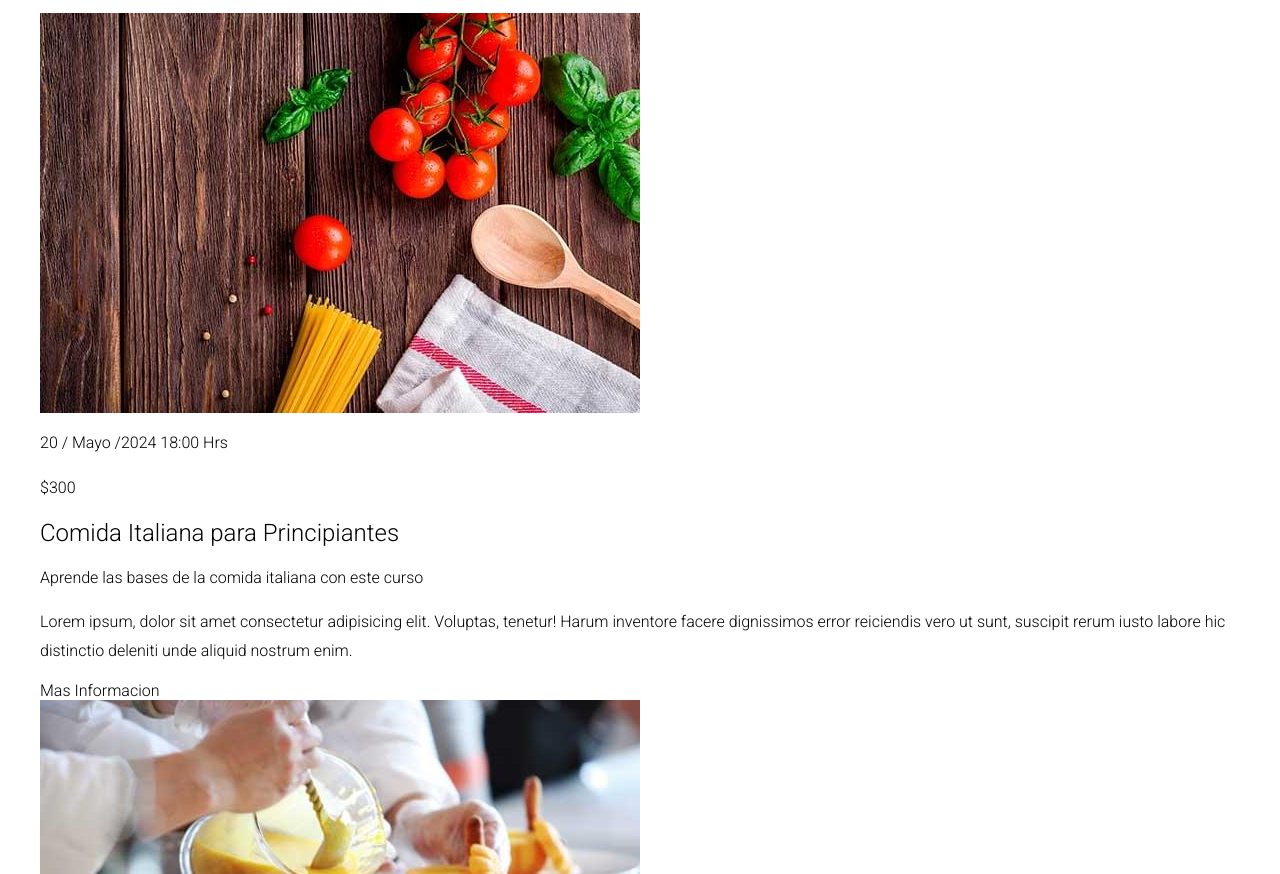
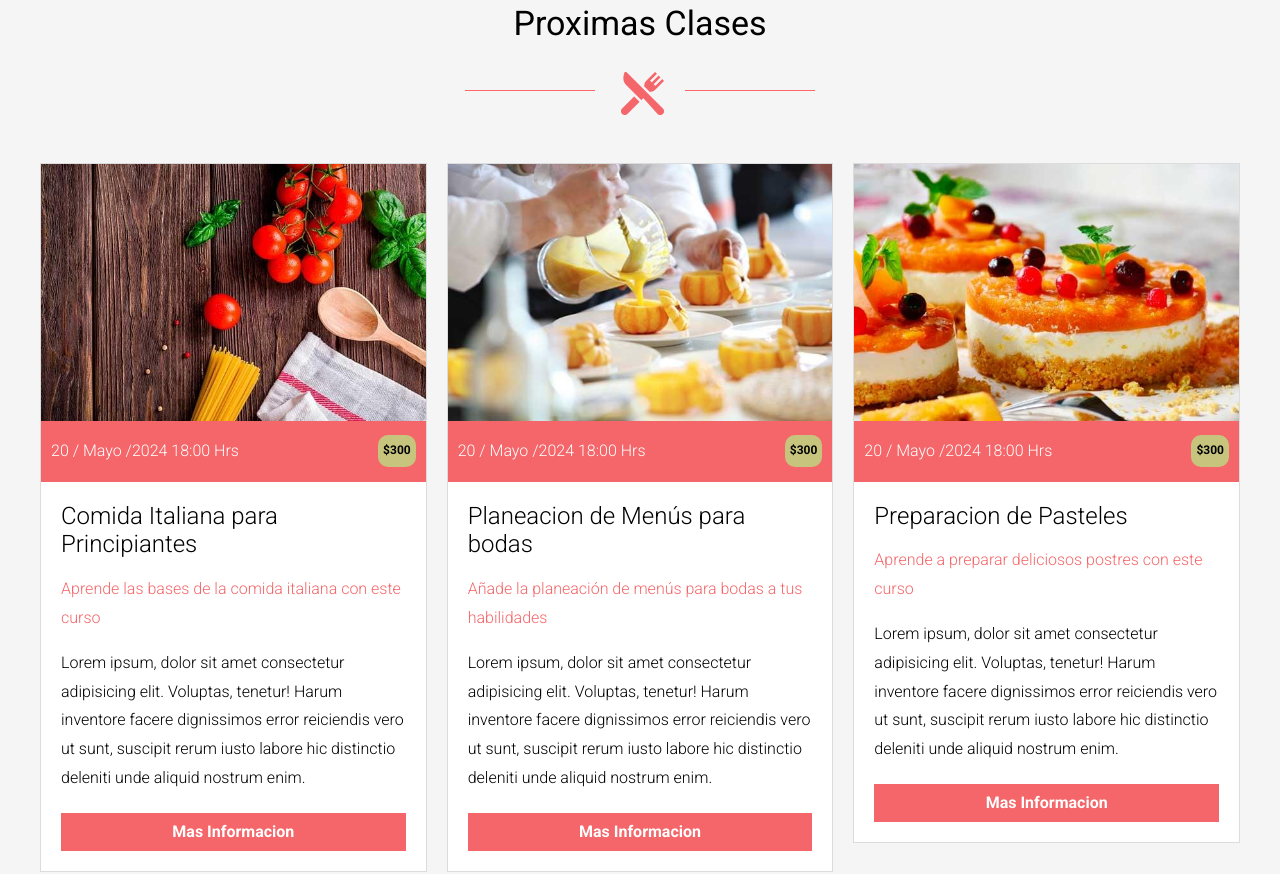
Before and after one commit to Geinersb/Escuela-Cocina-Web, a website: page index.html in a window 1280 px wide. Shown: the part 1644-2518 px from the top of the page. Drawn offline with Linux system fonts and the light colour scheme.

Commit message:
se continua losestilos de cursos

```diff
--- a/src/scss/ui/contenido/_cursos.scss
+++ b/src/scss/ui/contenido/_cursos.scss
@@ -1,2 +1,63 @@
 @use 'base/variables' as v;
 @use 'base/mixins' as m;
+
+.clases{
+
+    background-color: v.$gris;
+    padding: 5rem 0;
+
+    &__heading{
+        @include m.heading;
+    }
+
+    &__grid{
+        @include m.tablet {
+            @include m.grid(2,2rem);
+            align-items: flex-start;
+        }
+
+        @include m.desktop {
+            @include m.grid(3,2rem);
+        }
+    }
+}
+
+.clase{
+    border: 1px solid darken(v.$gris, 10%);
+    background-color: v.$blanco;
+
+    &__meta{
+        background-color: v.$primario;
+        display: flex;
+        justify-content: space-between;
+        padding: 0 1rem;
+        color: v.$blanco;
+        align-items: center;
+    }
+
+    &__precio{
+        background-color: v.$secundario;
+        padding: .5rem;
+      font-weight: 700;
+        font-size: 1.2rem;
+        color: v.$negro;
+        border-radius: 1rem;
+
+    }
+
+    &__contenido{
+        padding: 2rem;
+    }
+
+    &__descripcion{
+        color: v.$primario;
+    }
+
+    &__enlace{
+        @include m.boton(v.$primario, v.$blanco);
+        font-size: 1.6rem;
+        display: block;
+        font-size: 1.6rem;
+        padding: 1rem;
+    }
+}
```
Also changed, not shown: build/css/app.css, 1 other file.
